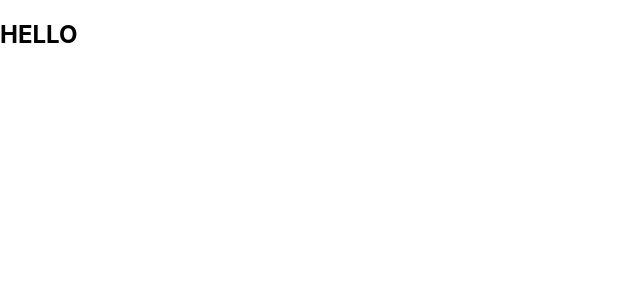
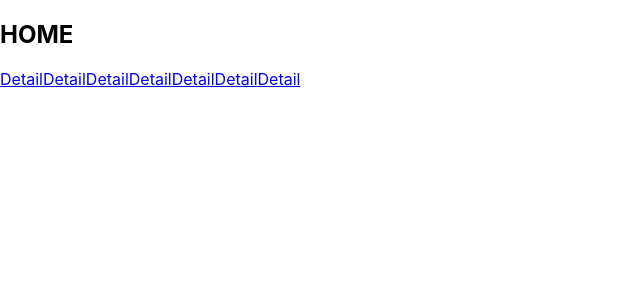
Before and after one commit to Wes-Isaac/metrics-app, a React (Create React App) app: page / in a window 1280 px wide. Shown: the top 300 px of the page, without its empty margins (0-640 px from the left). Built offline with nearby package versions, Linux system fonts and the light colour scheme.

Commit message:
Setup routes

```diff
--- a/src/App.js
+++ b/src/App.js
@@ -1,8 +1,17 @@
+import { BrowserRouter, Route, Routes } from 'react-router-dom';
+import Detail from './components/Detail';
+import Home from './components/Home';
+
 function App() {
   return (
-    <div className="App">
-      <h2>HELLO</h2>
-    </div>
+    <BrowserRouter>
+      <div className="App">
+        <Routes>
+          <Route exact path="/" element={<Home />} />
+          <Route exact path="/detail" element={<Detail />} />
+        </Routes>
+      </div>
+    </BrowserRouter>
   );
 }
 
--- /dev/null
+++ b/src/components/Detail.js
@@ -0,0 +1,9 @@
+import React from 'react';
+
+export default function Detail() {
+  return (
+    <div>
+      <h2>DETAIL</h2>
+    </div>
+  );
+}
--- /dev/null
+++ b/src/components/Home.js
@@ -0,0 +1,17 @@
+import React from 'react';
+import { Link } from 'react-router-dom';
+
+export default function Home() {
+  return (
+    <div>
+      <h2>HOME</h2>
+      <Link to="/detail">Detail</Link>
+      <Link to="/detail">Detail</Link>
+      <Link to="/detail">Detail</Link>
+      <Link to="/detail">Detail</Link>
+      <Link to="/detail">Detail</Link>
+      <Link to="/detail">Detail</Link>
+      <Link to="/detail">Detail</Link>
+    </div>
+  );
+}
```
